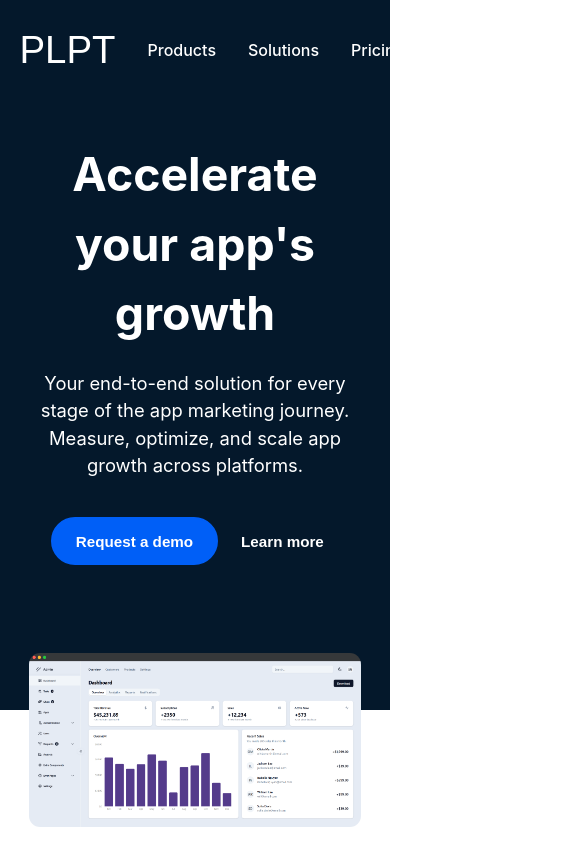
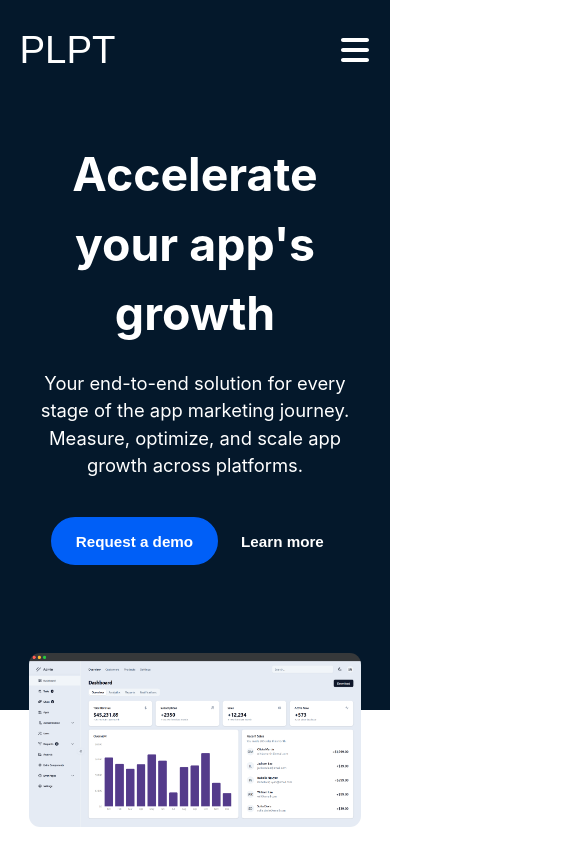
Before and after one commit to bouzidanas/product-page-template, a React (Vite) app: page / in a window 390 px wide. Shown: the top 844 px of the page, 585 px wide, since content can reach past the window. Built offline with nearby package versions, Linux system fonts and the light colour scheme; a web font is replaced by a local one.

Commit message:
fix initial mobile detection

```diff
--- a/src/AdjustLandingPage.tsx
+++ b/src/AdjustLandingPage.tsx
@@ -13,7 +13,7 @@ const ScrollTo = ({dest, onClick=()=>{}, children}: {dest: string, onClick?: ()=
 
 const Header = () => {
   const [positionToTop, setPositionToTop] = useState(false);
-  const [mobileMode, setMobileMode] = useState(false);
+  const [mobileMode, setMobileMode] = useState(window.innerWidth <= 752);
   const [showMenu, setShowMenu] = useState(false);
 
   const HPageOptions = () =>
```
